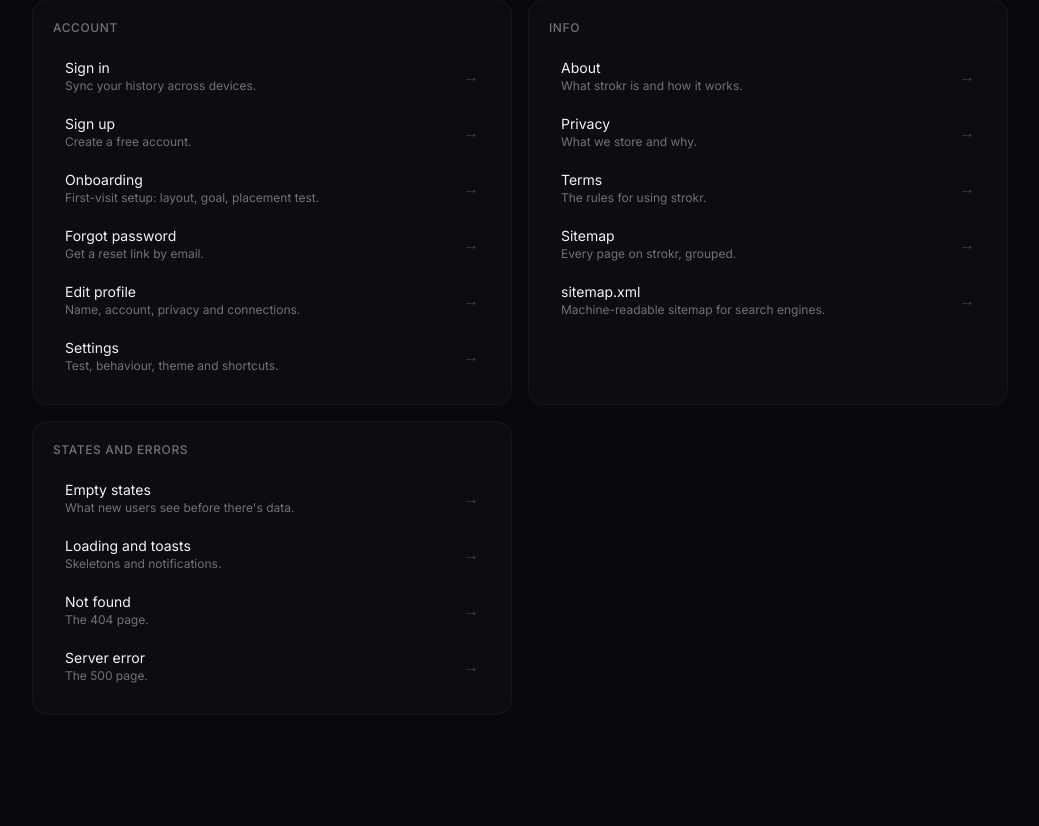
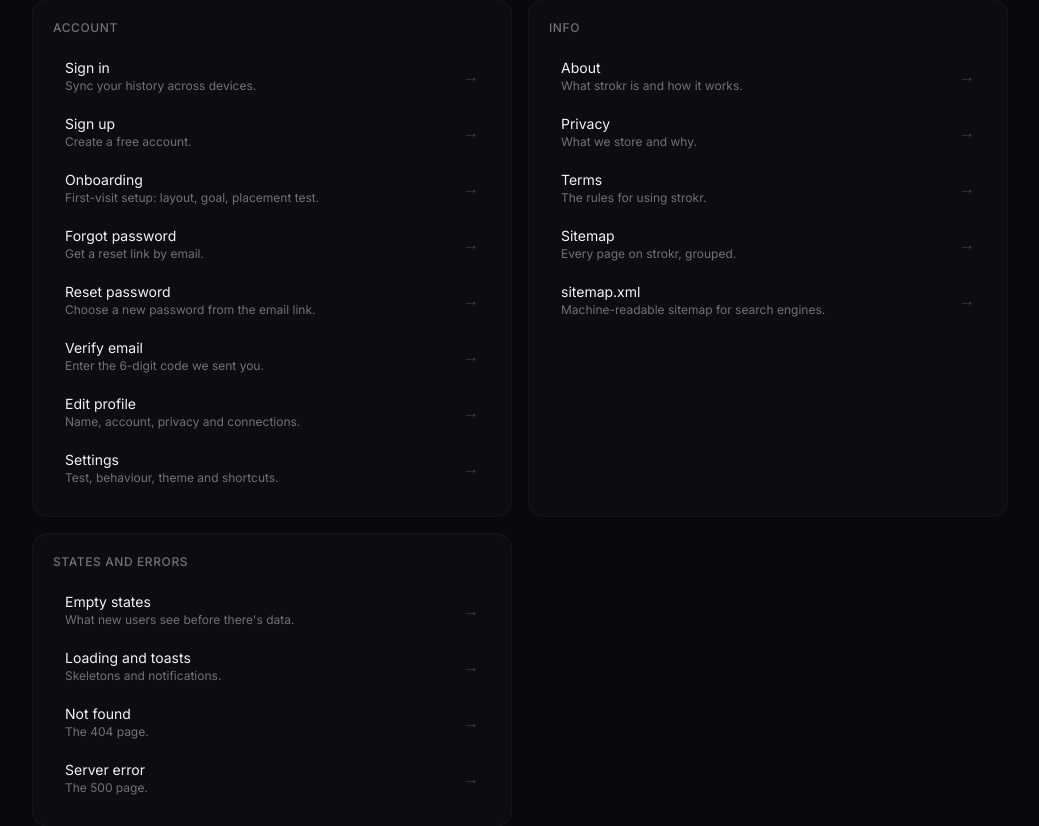
Before and after one commit to mt-shihab26/strokr, a Node project: template markup/views/pages/sitemap.ejs in a window 1280 px wide. Shown: the part 909-1735 px from the top of the page, without its empty margins (120-1159 px from the left). Run offline with Node 20 templates, Linux system fonts and the light colour scheme; the template is opened without the code that fills it, so the values that code supplies are empty.

Commit message:
Include every linked page in the sitemaps

```diff
--- a/markup/render.ts
+++ b/markup/render.ts
@@ -11,14 +11,11 @@ const unlisted = new Set([
     "500",
     "reset-password",
     "verify-email",
-    "profile-edit",
     "onboarding",
     "lesson-complete",
     "empty-states",
-    "share",
     "loading-states",
     "test-finished",
-    "focus",
 ]);
 
 export const pages = () =>
--- a/markup/views/pages/sitemap.ejs
+++ b/markup/views/pages/sitemap.ejs
@@ -35,6 +35,8 @@ const groups = [
             ["signup.html", "Sign up", "Create a free account."],
             ["onboarding.html", "Onboarding", "First-visit setup: layout, goal, placement test."],
             ["forgot-password.html", "Forgot password", "Get a reset link by email."],
+            ["reset-password.html", "Reset password", "Choose a new password from the email link."],
+            ["verify-email.html", "Verify email", "Enter the 6-digit code we sent you."],
             ["profile-edit.html", "Edit profile", "Name, account, privacy and connections."],
             ["settings.html", "Settings", "Test, behaviour, theme and shortcuts."],
         ],
```
